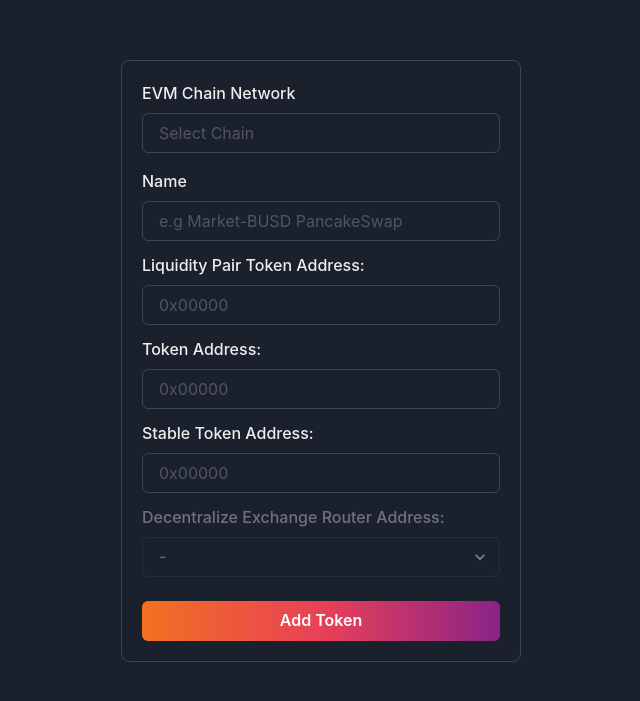
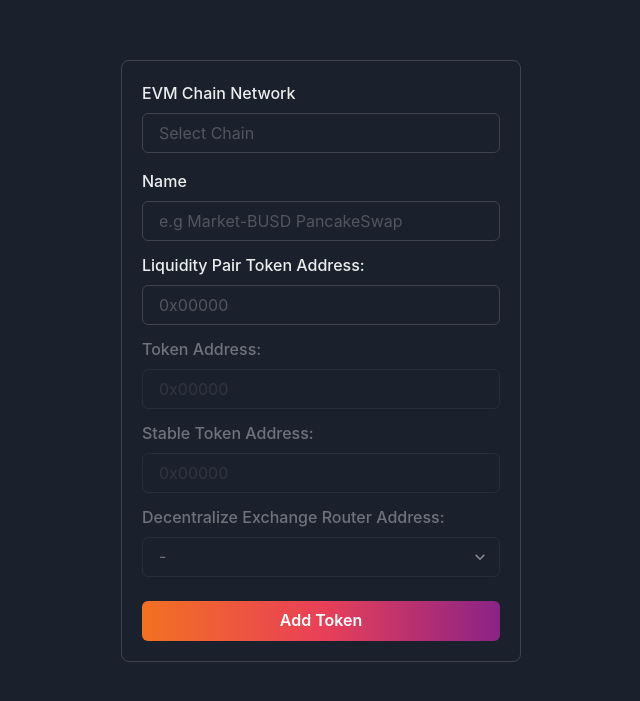
Before and after one commit to xircusnft/xircus-tokens-next, a Next.js app: page / in a window 1280 px wide. Shown: the part 165-866 px from the top of the page, without its empty margins (319-959 px from the left). Built offline with nearby package versions, Linux system fonts and the light colour scheme.

Commit message:
revert disabled inputs. final

```diff
--- a/pages/index.js
+++ b/pages/index.js
@@ -178,7 +178,7 @@ export default function Home(props) {
             <FormErrorMessage>Please enter valid token address.</FormErrorMessage>
           </FormControl>
 
-          <FormControl isInvalid={formError.token} id="token" mb={3}>
+          <FormControl isInvalid={formError.token} id="token" mb={3} isDisabled={true}>
             <FormLabel htmlFor="token">Token Address:</FormLabel>
             <Input
               name="token"
@@ -190,7 +190,7 @@ export default function Home(props) {
             <FormErrorMessage>Invalid token address.</FormErrorMessage>
           </FormControl>
 
-          <FormControl isInvalid={formError.stable} id="stable" mb={3}>
+          <FormControl isInvalid={formError.stable} id="stable" mb={3} isDisabled={true}>
             <FormLabel htmlFor="stable">Stable Token Address:</FormLabel>
             <Input
               name="stable"
```
